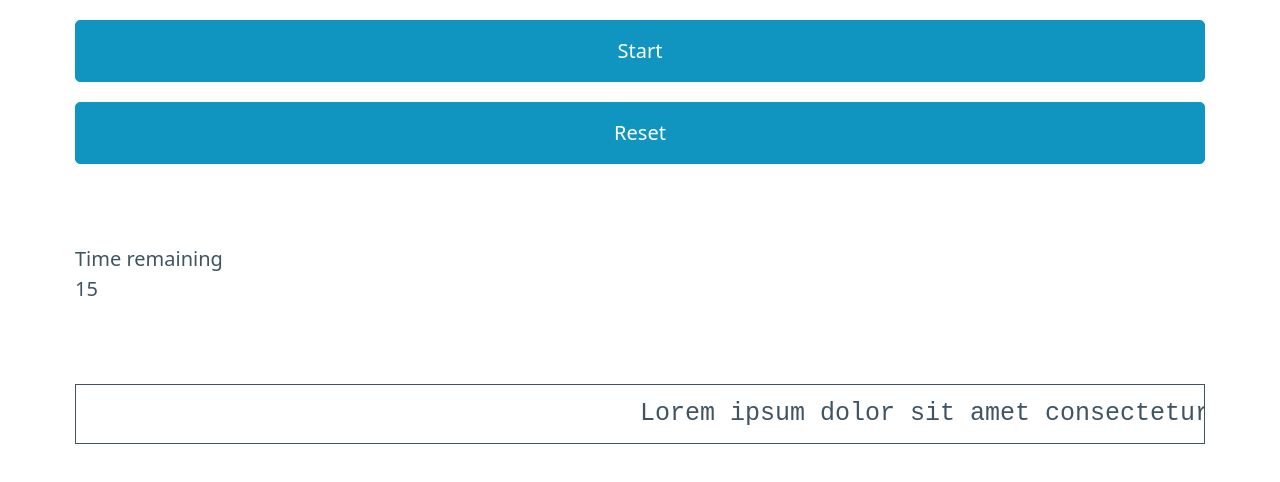
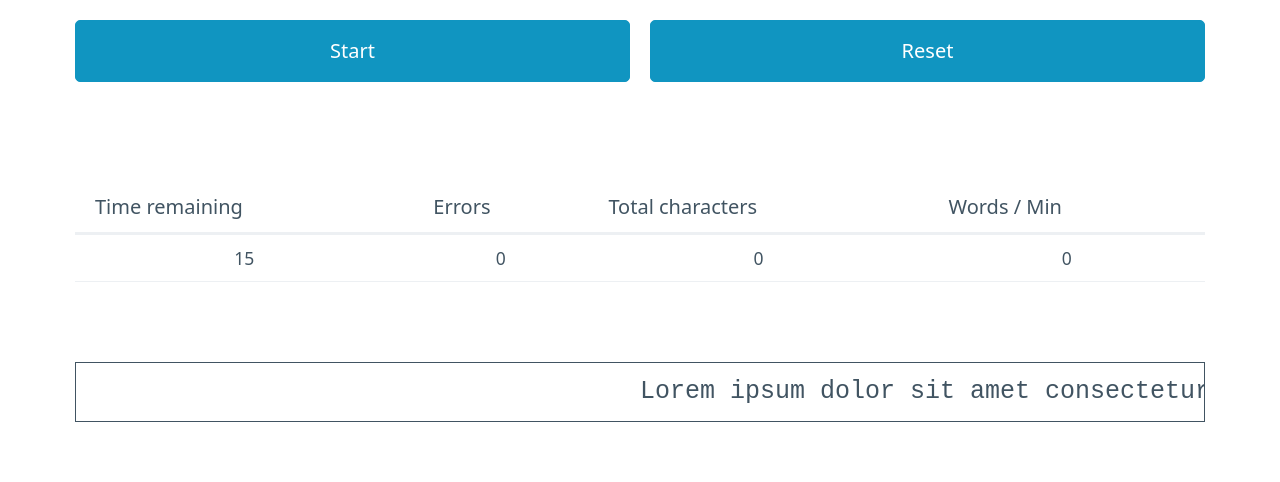
Before and after one commit to danielsprohar/tip-tap, an Angular app: page / in a window 1280 px wide. Shown: the top 482 px of the page. Built offline with nearby package versions, Linux system fonts and the light colour scheme.

Commit message:
Added a Sesssion service to update the typing metrics (metrica)

```diff
--- a/src/app/app.component.html
+++ b/src/app/app.component.html
@@ -1,18 +1,40 @@
 <main>
   <section class="container">
-    <button (click)="startTimer($event)">Start</button>
-    <button (click)="startTimer($event)">Reset</button>
+    <div class="grid">
+      <button (click)="startTimer($event)">Start</button>
+      <button (click)="startTimer($event)">Reset</button>
+    </div>
   </section>
 
   <section class="container">
-    <span>Time remaining</span>
-    <div *ngIf="timer$ | async as timer; else default">
-      <p>{{ sessionDuration - timer }}</p>
-    </div>
-    <ng-template #default>
-      <p>{{ sessionDuration }}</p>
-    </ng-template>
-    <p>{{ message }}</p>
+    <table>
+      <thead>
+        <th>Time remaining</th>
+        <th>Errors</th>
+        <th>Total characters</th>
+        <th>Words / Min</th>
+      </thead>
+      <tbody>
+        <tr>
+          <td *ngIf="timer$ | async as timer; else default">
+            {{ sessionDuration - timer }}
+          </td>
+          <ng-template #default>
+            <td>{{ sessionDuration }}</td>
+          </ng-template>
+          <ng-container *ngIf="metrica$ | async as metrica; else defaultMetrica">
+            <td>{{ metrica.errorCount }}</td>
+            <td>{{ metrica.characterCount }}</td>
+            <td>{{ metrica.wpm }}</td>
+          </ng-container>
+          <ng-template #defaultMetrica>
+            <td>0</td>
+            <td>0</td>
+            <td>0</td>
+          </ng-template>
+        </tr>
+      </tbody>
+    </table>
   </section>
 
   <app-terminal></app-terminal>
--- a/src/app/app.component.scss
+++ b/src/app/app.component.scss
@@ -1,3 +1,7 @@
 main {
   margin: 1rem 0;
 }
+
+td {
+  text-align: center;
+}
--- a/src/app/app.component.ts
+++ b/src/app/app.component.ts
@@ -1,4 +1,4 @@
-import { Component, OnInit } from '@angular/core'
+import { Component, OnDestroy, OnInit } from '@angular/core'
 import {
   finalize,
   Observable,
@@ -8,7 +8,9 @@ import {
   tap,
   timer,
 } from 'rxjs'
+import { Metrica } from './models/metrica'
 import { KeyboardService } from './services/keyboard.service'
+import { SessionService } from './services/session.service'
 
 @Component({
   selector: 'app-root',
@@ -21,24 +23,32 @@ import { KeyboardService } from './services/keyboard.service'
     },
   ],
 })
-export class AppComponent implements OnInit {
+export class AppComponent implements OnInit, OnDestroy {
+  private subsink = new Array<Subscription>()
   private timerSub?: Subscription
   private keyboardHandler?: any
   readonly sessionDuration = 15 // seconds
 
   timer$: Observable<number> | null = null
+  metrica$!: Observable<Metrica>
   message = ''
 
-  constructor(private document: Document, private keyboard: KeyboardService) {}
+  constructor(
+    private document: Document,
+    private session: SessionService,
+    private keyboard: KeyboardService
+  ) {}
 
   ngOnInit() {
     this.keyboardHandler = this.handleKeyboard.bind(this)
+    this.metrica$ = this.session.metrica$
   }
 
   ngOnDestroy() {
     if (this.timerSub) {
       this.timerSub.unsubscribe()
     }
+    this.subsink.forEach((sub) => sub.unsubscribe())
   }
 
   private handleKeyboard(event: KeyboardEvent) {
@@ -47,15 +57,14 @@ export class AppComponent implements OnInit {
     }
 
     event.preventDefault()
-
     this.keyboard.setKey(event.key)
   }
 
   private createTimer() {
     return timer(0, 1000).pipe(
       shareReplay(),
-      takeWhile((timeElapsed) => timeElapsed <= this.sessionDuration),
-      tap((timer) => console.log('timer', timer)),
+      takeWhile((secondsElapsed) => secondsElapsed <= this.sessionDuration),
+      tap((secondsElapsed) => this.session.calcWordsPerMinute(secondsElapsed)),
       finalize(() => {
         this.message = 'Session has expired'
         this.document.removeEventListener('keyup', this.keyboardHandler, true)
@@ -67,6 +76,7 @@ export class AppComponent implements OnInit {
     const btn$ = event.target as HTMLButtonElement
     btn$.blur()
 
+    this.session.reset()
     this.document.addEventListener('keyup', this.keyboardHandler, true)
     this.timer$ = this.createTimer()
     this.timerSub = this.timer$.subscribe()
--- a/src/app/components/terminal/terminal.component.ts
+++ b/src/app/components/terminal/terminal.component.ts
@@ -7,6 +7,7 @@ import {
 } from '@angular/core'
 import { Subscription } from 'rxjs'
 import { KeyboardService } from 'src/app/services/keyboard.service'
+import { SessionService } from 'src/app/services/session.service'
 
 @Component({
   selector: 'app-terminal',
@@ -20,7 +21,10 @@ export class TerminalComponent implements OnInit, OnDestroy {
 
   @ViewChild('terminal') terminalEl!: ElementRef
 
-  constructor(private keyboard: KeyboardService) {}
+  constructor(
+    private keyboard: KeyboardService,
+    private session: SessionService
+  ) {}
 
   ngOnInit(): void {
     this.subsink.push(this.keyboard.key$.subscribe(this.parseKey.bind(this)))
@@ -48,20 +52,20 @@ export class TerminalComponent implements OnInit, OnDestroy {
     } else {
       this.handleKey(key)
     }
+
+    this.session.incrementCharacterCount()
   }
 
   handleKey(key: string) {
     if (key !== this.queue[0]) {
       this.flashTerminal()
+      this.session.incrementErrorCount()
     } else {
       this.stack += this.queue[0]
       this.queue = this.queue.substring(1)
     }
   }
 
-  /**
-   * Handle the "Backspace" key.
-   */
   handleBackspace() {
     if (this.stack.length === 0) return
 
--- /dev/null
+++ b/src/app/models/metrica.ts
@@ -0,0 +1,25 @@
+export class Metrica {
+  errorCount = 0
+  characterCount = 0
+  wpm = 0
+
+  constructor(props?: {
+    errorCount: number
+    characterCount: number
+    wpm: number
+  }) {
+    if (props) {
+      Object.assign(this, props)
+    }
+  }
+
+  /**
+   * Calculates the accuracy of the current typing session.
+   * @returns A value in the range [0,1]
+   */
+  get accuracy() {
+    return this.errorCount === 0
+      ? 1
+      : this.characterCount / (this.characterCount + this.errorCount)
+  }
+}
--- /dev/null
+++ b/src/app/services/session.service.ts
@@ -0,0 +1,63 @@
+import { Injectable } from '@angular/core'
+import { BehaviorSubject } from 'rxjs'
+import { Metrica } from '../models/metrica'
+
+@Injectable({
+  providedIn: 'root',
+})
+export class SessionService {
+  private metricaSubject = new BehaviorSubject<Metrica>(new Metrica())
+
+  constructor() {}
+
+  get metrica() {
+    return this.metricaSubject.value
+  }
+
+  get metrica$() {
+    return this.metricaSubject.asObservable()
+  }
+
+  setMetrica(metrica: Metrica) {
+    this.metricaSubject.next(metrica)
+  }
+
+  reset() {
+    this.metricaSubject.next(new Metrica())
+  }
+
+  /**
+   * Calculate the number of words per minute (WPM).
+   * @param secondsElapsed The amount of time (in seconds)
+   */
+  calcWordsPerMinute(secondsElapsed: number) {
+    if (secondsElapsed === 0) return
+
+    this.metricaSubject.next(
+      new Metrica({
+        ...this.metricaSubject.value,
+        wpm: Math.floor(
+          (this.metricaSubject.value.characterCount * 60) / secondsElapsed
+        ),
+      })
+    )
+  }
+
+  incrementCharacterCount() {
+    this.metricaSubject.next(
+      new Metrica({
+        ...this.metricaSubject.value,
+        characterCount: this.metricaSubject.value.characterCount + 1,
+      })
+    )
+  }
+
+  incrementErrorCount() {
+    this.metricaSubject.next(
+      new Metrica({
+        ...this.metricaSubject.value,
+        errorCount: this.metricaSubject.value.errorCount + 1,
+      })
+    )
+  }
+}
```
Also changed, not shown: 1 other file (tests, documents, lock files or other folders).
